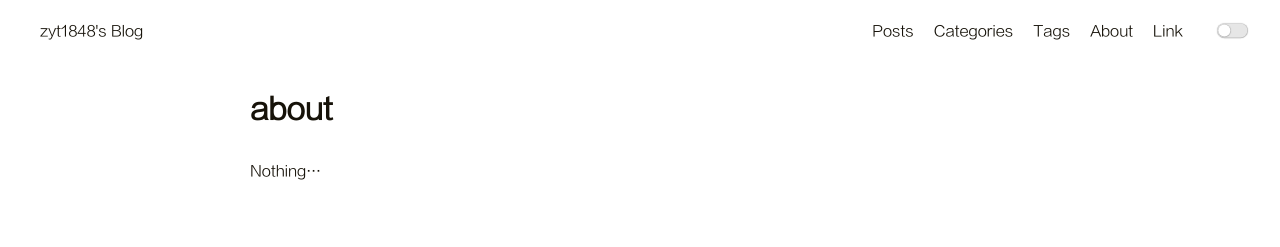
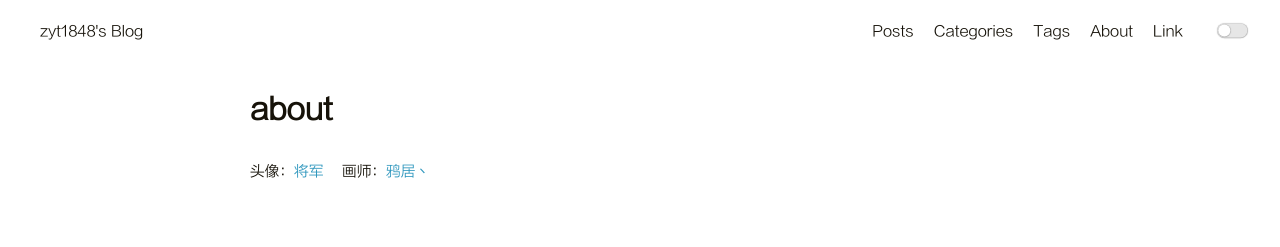
Before and after one commit to zyt1848/zyt1848.github.io, a plain HTML site: page about/index.html in a window 1280 px wide. Shown: the top 247 px of the page. Drawn offline with Linux system fonts and the light colour scheme.

Commit message:
Site updated: 2022-11-18 18:39:29

```diff
--- a/about/index.html
+++ b/about/index.html
@@ -138,7 +138,7 @@
         <h2 class="post-title">about</h2>
 
         <section class="post-content">
-            <p>Nothing…</p>
+            <p>头像：<a target="_blank" rel="noopener" href="https://bbs.mihoyo.com/ys/article/24218944">将军</a> &emsp;画师：<a target="_blank" rel="noopener" href="https://bbs.mihoyo.com/ys/accountCenter/postList?id=75259669">鸦居丶</a></p>
 
         </section>
     </article>
```
